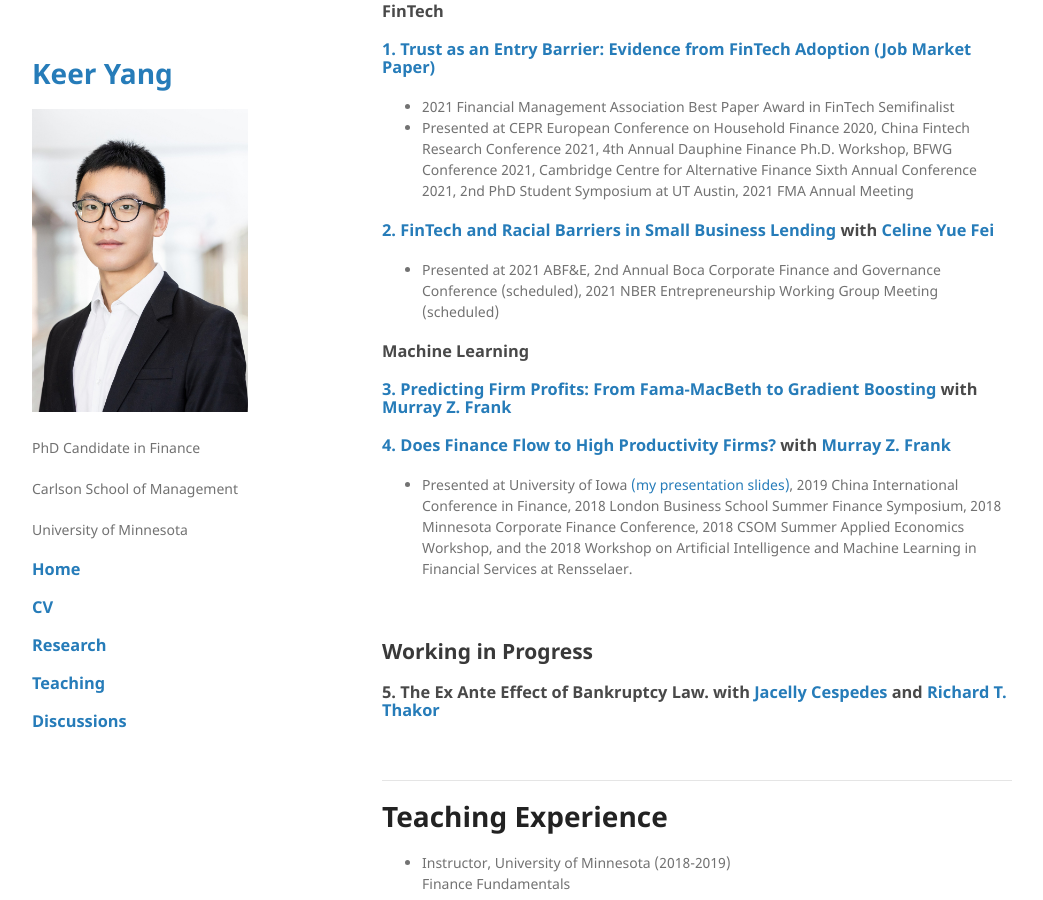
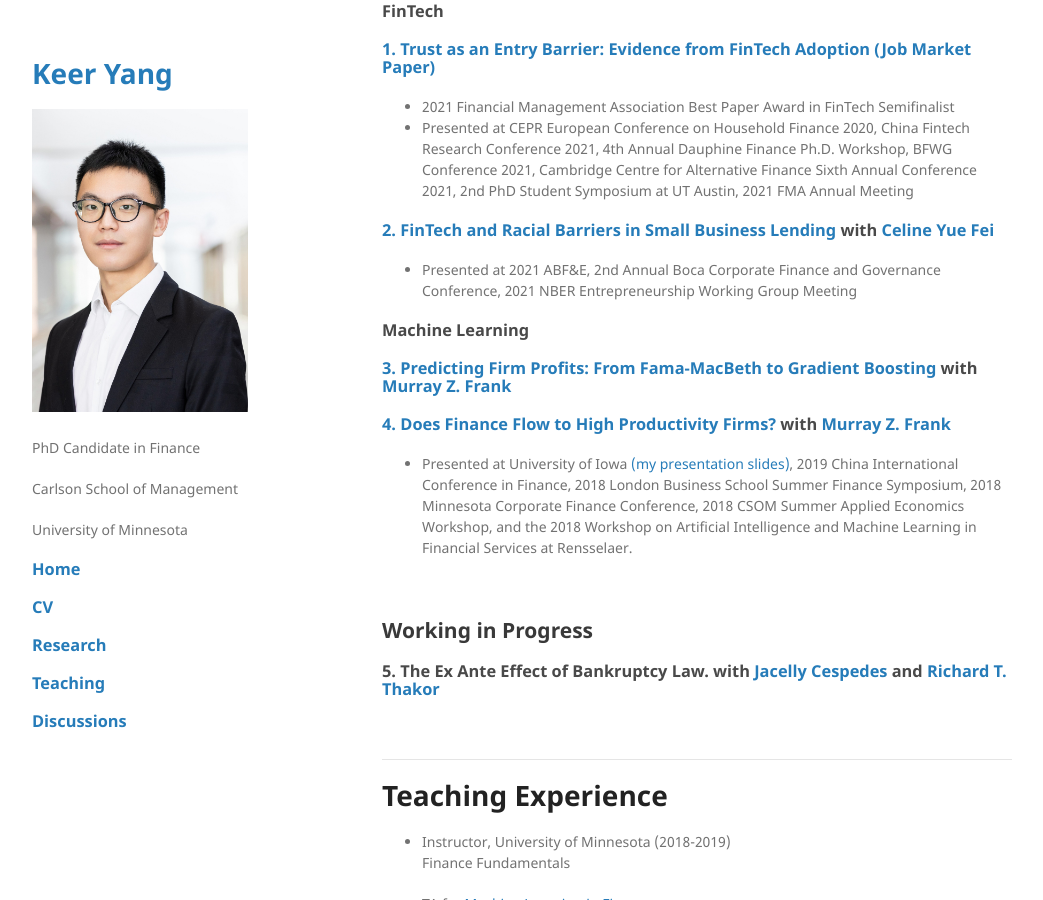
Before and after one commit to keeryang/keeryang.github.io, a Jekyll site: the page built from index.md, in a window 1280 px wide and 900 px high, scrolled down 570 px. Shown: the whole window, without its empty margins (118-1161 px from the left). Built offline with Jekyll 4.4.1, drawn with Linux system fonts in a browser that asks for light colours; the repository's description, which GitHub fills in, is left out; our own code applies the rules of GitHub Pages for plain Markdown files.

Commit message:
Update index.md

```diff
--- a/index.md
+++ b/index.md
@@ -36,7 +36,7 @@
 *   Presented at CEPR European Conference on Household Finance 2020, China Fintech Research Conference 2021, 4th Annual Dauphine Finance Ph.D. Workshop, BFWG Conference 2021, Cambridge Centre for Alternative Finance Sixth Annual Conference 2021, 2nd PhD Student Symposium at UT Austin, 2021 FMA Annual Meeting
 
 ### [2. FinTech and Racial Barriers in Small Business Lending](./papers/WP_FinTechRacialBarriers_KeerYang_2021Nov01.pdf) with [Celine Yue Fei](https://www.celinefei.com/)
-*   Presented at 2021 ABF&E, 2nd Annual Boca Corporate Finance and Governance Conference (scheduled), 2021 NBER Entrepreneurship Working Group Meeting (scheduled)
+*   Presented at 2021 ABF&E, 2nd Annual Boca Corporate Finance and Governance Conference, 2021 NBER Entrepreneurship Working Group Meeting
 
 ### Machine Learning
 
```
